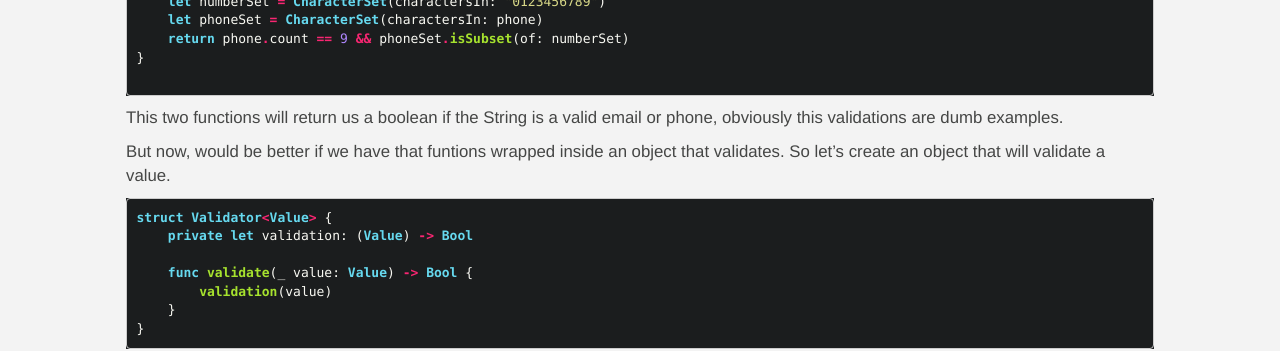
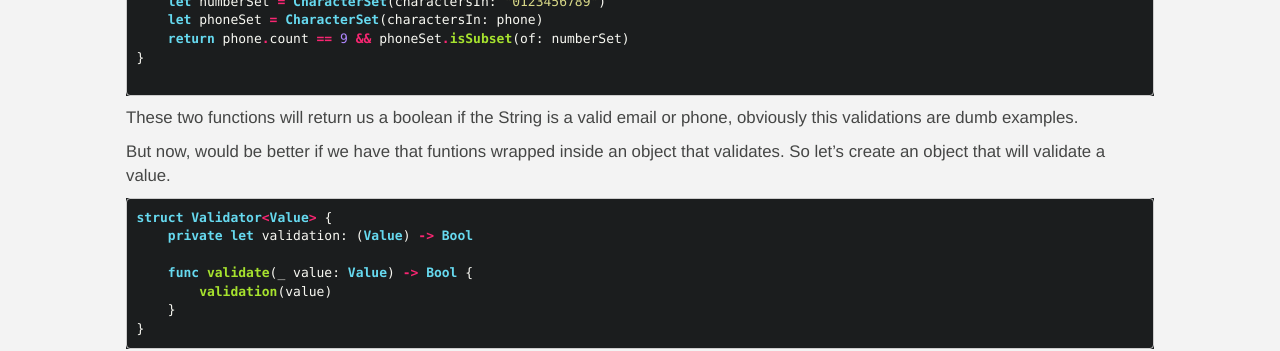
Before and after one commit to JulianAlonso/JulianAlonso.github.io, a Jekyll site: the page built from _posts/2020/2020-06-13-highly-composable-validators.md, in a window 1280 px wide and 900 px high, scrolled down 720 px. Shown: the part 152-503 px from the top of the window. Built offline with Jekyll 4.4.1, drawn with Linux system fonts in a browser that asks for light colours; nearby versions of some CDN libraries; some web fonts are replaced.

Commit message:
fix typo

````diff
--- a/_posts/2020/2020-06-13-highly-composable-validators.md
+++ b/_posts/2020/2020-06-13-highly-composable-validators.md
@@ -37,7 +37,7 @@ let validatePhone: (String) -> Bool = phone {
 
 ```
 
-This two functions will return us a boolean if the String is a valid email or phone, obviously this validations are dumb examples.
+These two functions will return us a boolean if the String is a valid email or phone, obviously this validations are dumb examples.
 
 But now, would be better if we have that funtions wrapped inside an object that validates. So let's create an object that will validate a value.
 
````
Also changed, not shown: other parts of _posts/2020/2020-06-13-highly-composable-validators.md (+1 -1 lines).
